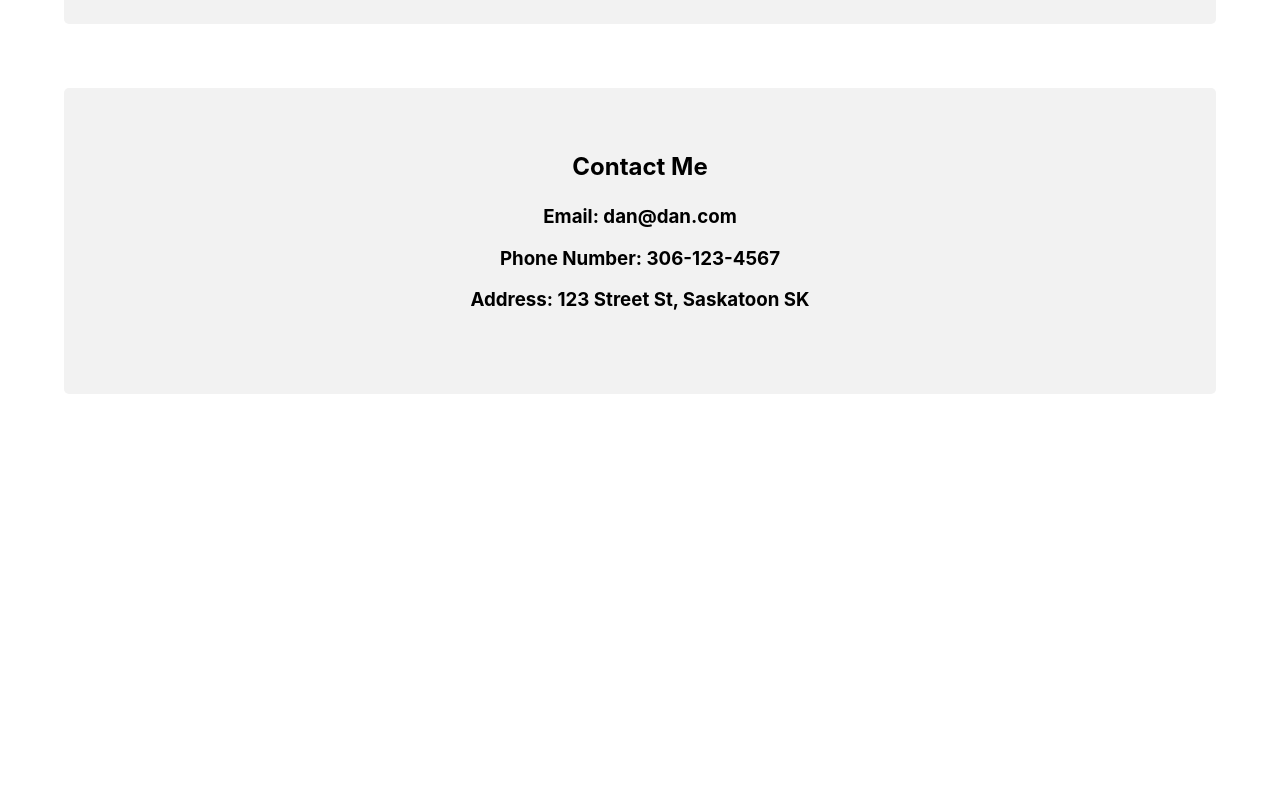
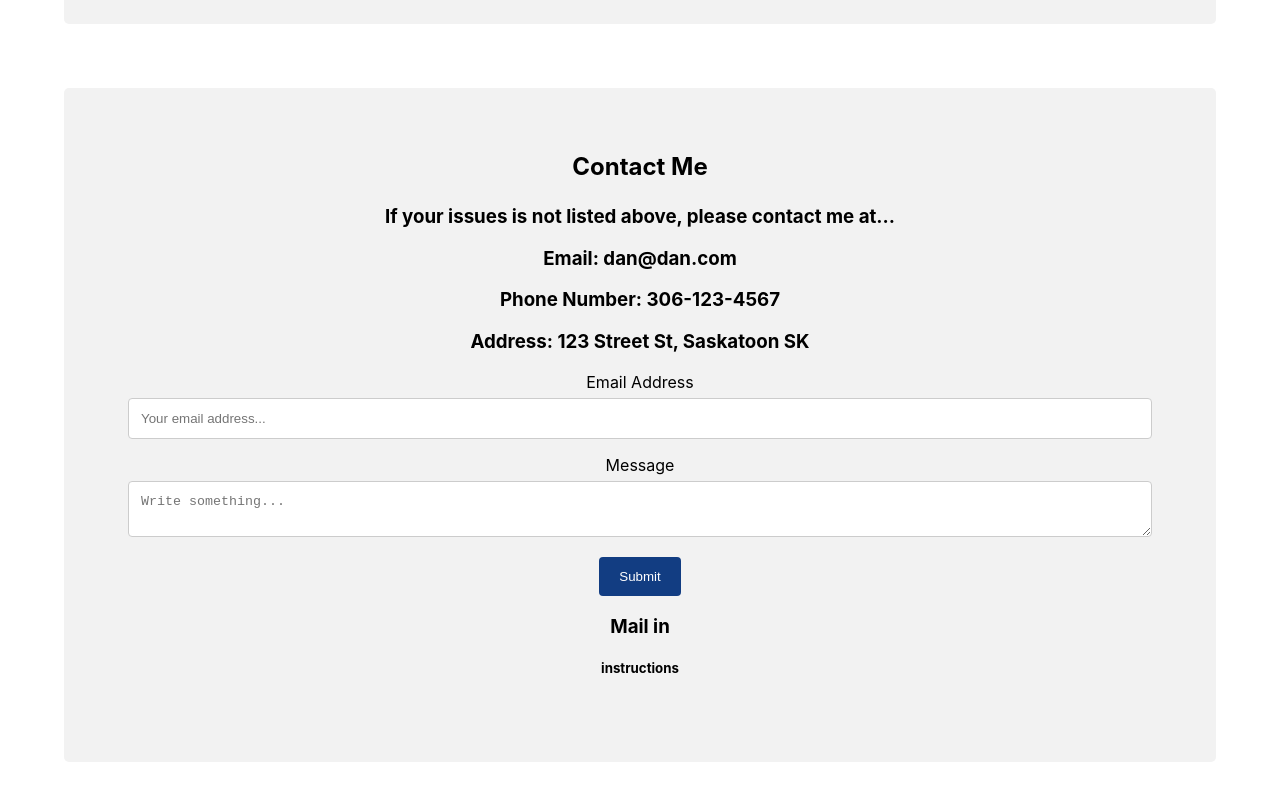
Before and after one commit to x-c-li/dan, a React (Create React App) app: page / in a window 1280 px wide. Shown: the part 740-1540 px from the top of the page. Before the commit the page ends 1198 px from the top, so only its background shows below. Built offline with nearby package versions, Linux system fonts and the light colour scheme.

Commit message:
added text, removed name field

```diff
--- a/src/components/ContactForm.js
+++ b/src/components/ContactForm.js
@@ -7,7 +7,7 @@ function ContactForm() {
         <div className="form-title">
           <label>Contact Me</label>
         </div>
-
+        <h3>If your issues is not listed above, please contact me at…</h3>
         <h3>Email: dan@dan.com</h3>
         <h3>Phone Number: 306-123-4567</h3>
         <h3>Address: 123 Street St, Saskatoon SK</h3>
@@ -17,7 +17,7 @@ function ContactForm() {
           id="name"
           name="name"
           placeholder="Your Name..."
-        ></input>
+        ></input> */}
 
         <label for="email">Email Address</label>
         <input
@@ -34,8 +34,10 @@ function ContactForm() {
           placeholder="Write something..."
         ></textarea>
 
-        <input type="submit" value="Submit"></input> */}
+        <input type="submit" value="Submit"></input>
       </form>
+      <h3>Mail in</h3>
+      <h5>instructions</h5>
     </div>
   );
 }
```
